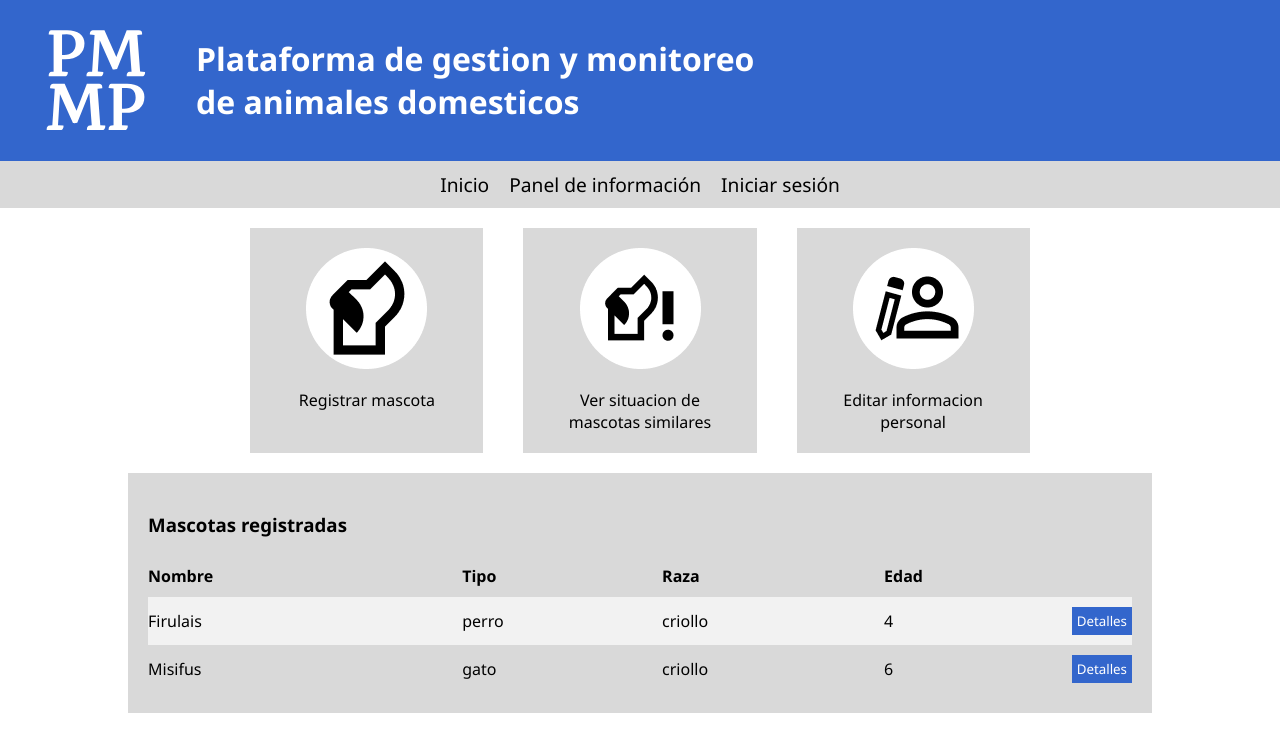
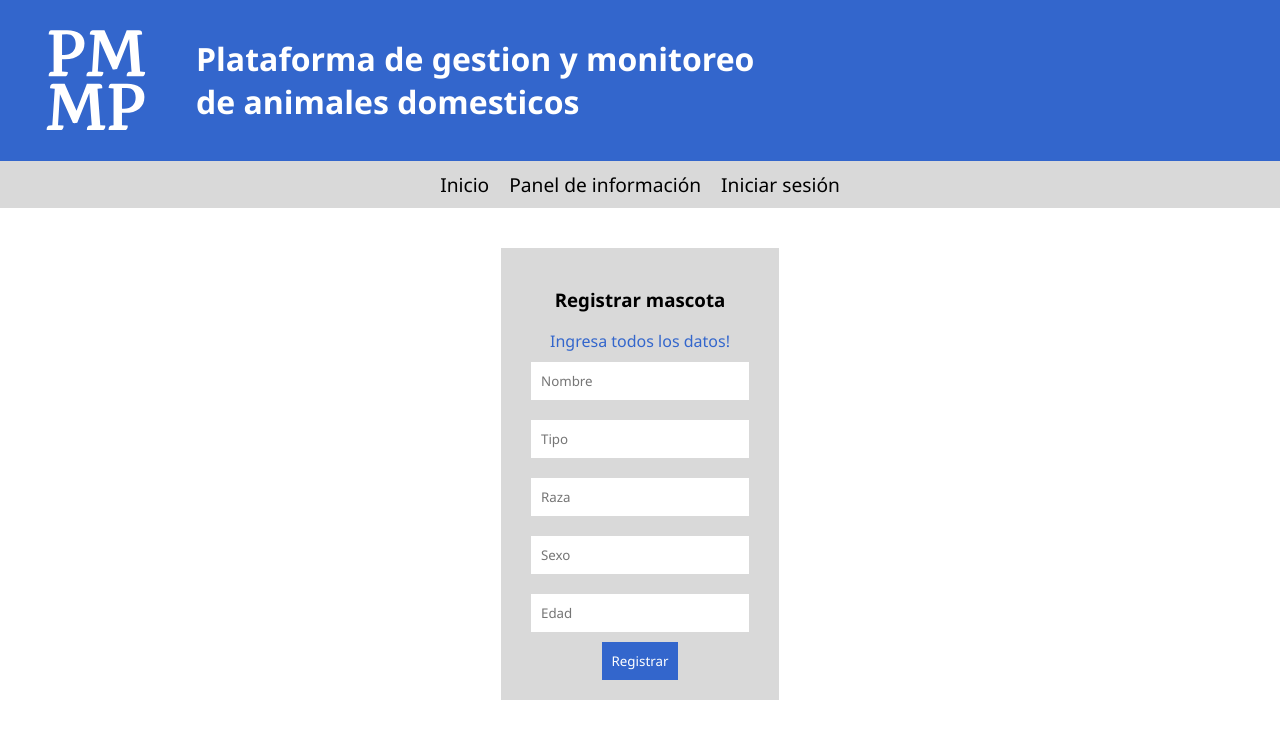
Before and after one commit to Santiago15JM/pmmp-ng, an Angular app: page /dashboard/add-pet in a window 1280 px wide. Shown: the top 752 px of the page. Built offline with nearby package versions, Linux system fonts and the light colour scheme.

Commit message:
created add pet component

```diff
--- /dev/null
+++ b/src/app/add-pet/add-pet.component.css
@@ -0,0 +1,33 @@
+.container{
+    width: 100%;
+    display: flex;
+    justify-content: center;
+}
+
+form{
+    width: fit-content;
+    display: flex;
+    flex-direction: column;
+    background-color: #d9d9d9;
+    margin: 40px;
+    padding: 20px;
+    align-items: center;
+}
+
+input{
+    margin: 10px;
+    padding: 10px;
+    border: 0;
+}
+
+button{
+    border: 0;
+    padding: 10px;
+    color: white;
+    background: #3366cc;
+    cursor: pointer;
+}
+
+#alert{
+    color: #3366cc;
+}
--- /dev/null
+++ b/src/app/add-pet/add-pet.component.html
@@ -0,0 +1,17 @@
+<div class="container">
+    <form (ngSubmit)="onSubmit(pet)" #petForm="ngForm">
+        <h3>Registrar mascota</h3>
+
+        <div id="alert" *ngIf="name.invalid || type.invalid || breed.invalid || sex.invalid || age.invalid">
+            Ingresa todos los datos!
+        </div>
+
+        <input required #name="ngModel" type="text" name="name" placeholder="Nombre" [(ngModel)]="pet.name">
+        <input required #type="ngModel" type="text" name="type" placeholder="Tipo" [(ngModel)]="pet.type">
+        <input required #breed="ngModel" type="text" name="breed" placeholder="Raza" [(ngModel)]="pet.breed">
+        <input required #sex="ngModel" type="text" name="sex" placeholder="Sexo" [(ngModel)]="pet.sex">
+        <input required #age="ngModel" type="number" name="age" placeholder="Edad" [(ngModel)]="pet.age">
+        <button [disabled]="petForm.invalid" type="submit">Registrar</button>
+
+    </form>
+</div>
--- /dev/null
+++ b/src/app/add-pet/add-pet.component.ts
@@ -0,0 +1,20 @@
+import { Component } from '@angular/core';
+import { ApiService } from '../api.service';
+import { Pet } from '../../models/pet.model'
+import { Router } from '@angular/router';
+
+@Component({
+  selector: 'app-add-pet',
+  templateUrl: './add-pet.component.html',
+  styleUrls: ['./add-pet.component.css']
+})
+export class AddPetComponent {
+  pet = {} as Pet
+
+  constructor(private router: Router, private api: ApiService) {}
+
+  onSubmit(pet: Pet) {
+    this.api.registerPet(pet)
+    this.router.navigate(['dashboard'])
+  }
+}
--- a/src/app/api.service.ts
+++ b/src/app/api.service.ts
@@ -1,5 +1,6 @@
 import { HttpClient } from '@angular/common/http'
 import { Injectable } from '@angular/core';
+import { Pet } from 'src/models/pet.model';
 
 @Injectable({
   providedIn: 'root'
@@ -25,6 +26,7 @@ export class ApiService {
       name: 'Firulais',
       type: 'perro',
       breed: 'criollo',
+      sex: 'masculino',
       age: 4,
       diseases: [
         {
@@ -86,4 +88,9 @@ export class ApiService {
     }
     return petDetail
   }
+
+  registerPet(pet: Pet) {
+    console.log(pet);
+  }
+
 }
--- a/src/app/app-routing.module.ts
+++ b/src/app/app-routing.module.ts
@@ -3,11 +3,12 @@ import { RouterModule, Routes } from '@angular/router';
 import { HomeComponent } from './home/home.component';
 import { DashboardComponent } from './dashboard/dashboard.component';
 import { DetailsComponent } from './details/details.component';
+import { AddPetComponent } from './add-pet/add-pet.component';
 
 const routes: Routes = [
   { path: "", component: HomeComponent },
   { path: "dashboard", component: DashboardComponent },
-  { path: "dashboard/add-pet", component: DashboardComponent },
+  { path: "dashboard/add-pet", component: AddPetComponent },
   { path: "dashboard/animal-situation", component: DashboardComponent },
   { path: "dashboard/edit-profile", component: DashboardComponent },
   { path: "dashboard/pet-details/:id", component: DetailsComponent },
--- a/src/app/dashboard/dashboard.component.html
+++ b/src/app/dashboard/dashboard.component.html
@@ -1,14 +1,14 @@
 <div class="container">
     <div class="option-container">
-        <div class="dashboard-option" routerLink="dashboard/add-pet">
+        <div class="dashboard-option" routerLink="/dashboard/add-pet">
             <img src="../../assets/add-pet.png" alt="">
             <a>Registrar mascota</a>
         </div>
-        <div class="dashboard-option" routerLink="dashboard/animal-situation">
+        <div class="dashboard-option" routerLink="/dashboard/animal-situation">
             <img src="../../assets/animal-situation.png" alt="">
             <a>Ver situacion de mascotas similares</a>
         </div>
-        <div class="dashboard-option" routerLink="dashboard/edit-profile">
+        <div class="dashboard-option" routerLink="/dashboard/edit-profile">
             <img src="../../assets/edit-profile.png" alt="">
             <a>Editar informacion personal</a>
         </div>
--- a/src/models/pet.model.ts
+++ b/src/models/pet.model.ts
@@ -3,6 +3,7 @@ export interface Pet {
     name: string;
     type: string;
     breed: string;
+    sex: string;
     age: number;
     diseases: Disease[];
     recommendations: Recommendation[];
```
Also changed, not shown: src/app/app.module.ts (+6 -2 lines), 1 other file (tests, documents, lock files or other folders).
